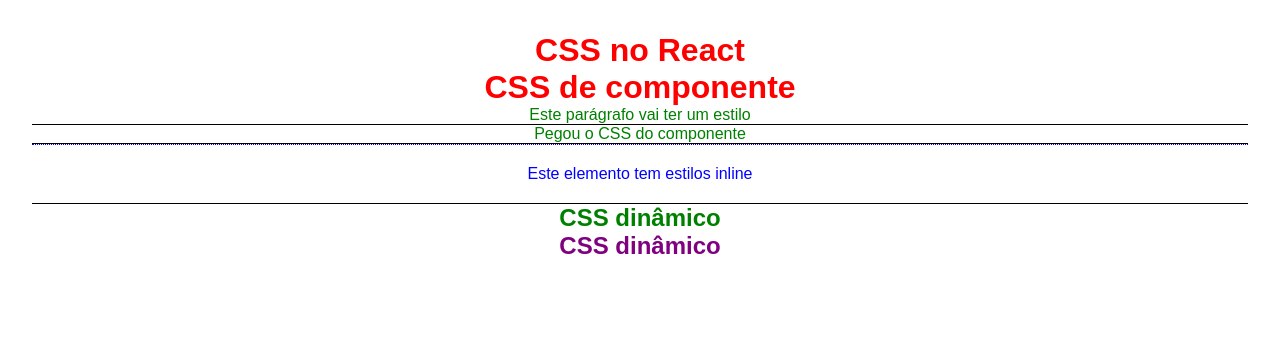
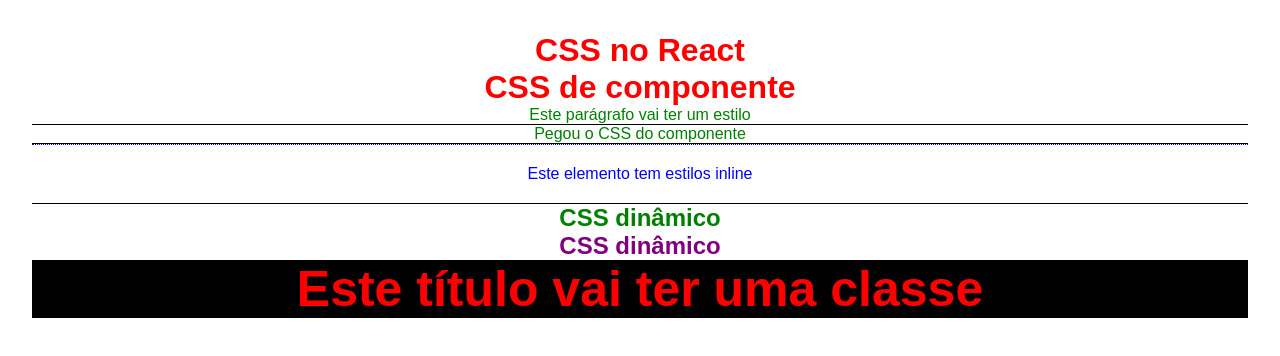
Before and after one commit to phelipeguimaraes/front-end, a React (Vite) app in the folder 3_React/4_CSS_REACT/css_react/: page / in a window 1280 px wide. Shown: the top 356 px of the page. Built offline with nearby package versions, Linux system fonts and the light colour scheme.

Commit message:
claasses dinamicas

```diff
--- a/3_React/4_CSS_REACT/css_react/src/App.jsx
+++ b/3_React/4_CSS_REACT/css_react/src/App.jsx
@@ -5,6 +5,9 @@ import MyComponent from './components/MyComponent'
 function App() {
   // 4 - inline style dinâmico
   const n = 15
+
+  // 5 - classes dinâmicas
+  const redTitle = true
 
   return (
     <>
@@ -23,6 +26,10 @@ function App() {
         {/* 4 - inline style dinâmico */}
         <h2 style={n > 10 ? {color:'green'} : {color: 'purple'}}>CSS dinâmico</h2>
         <h2 style={n > 20 ? {color:'green'} : {color: 'purple'}}>CSS dinâmico</h2>
+
+        {/* 5 - classes dinâmicas  */}
+        <h2 className={redTitle ? "red-title" : "title"}>Este título vai ter uma classe</h2>
+
       </div>
     </>
   )
--- a/3_React/4_CSS_REACT/css_react/src/index.css
+++ b/3_React/4_CSS_REACT/css_react/src/index.css
@@ -11,3 +11,10 @@ body {
 h1 {
   color: red;
 }
+
+/* classe dinâmica */
+.red-title {
+  font-size: 50px;
+  color: red;
+  background-color: black;
+}
```
